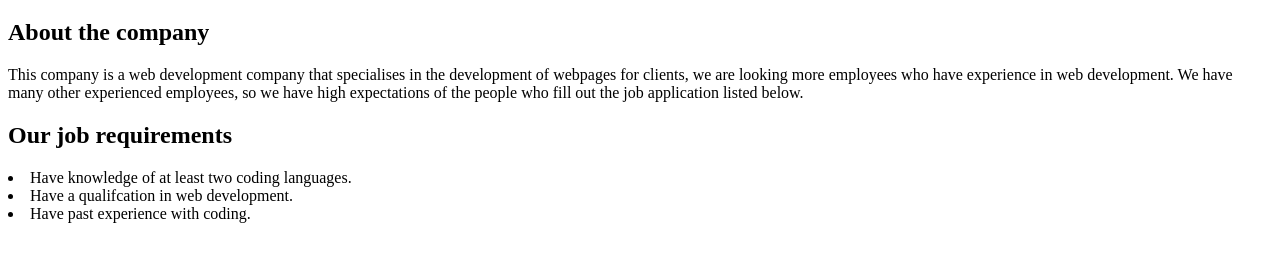
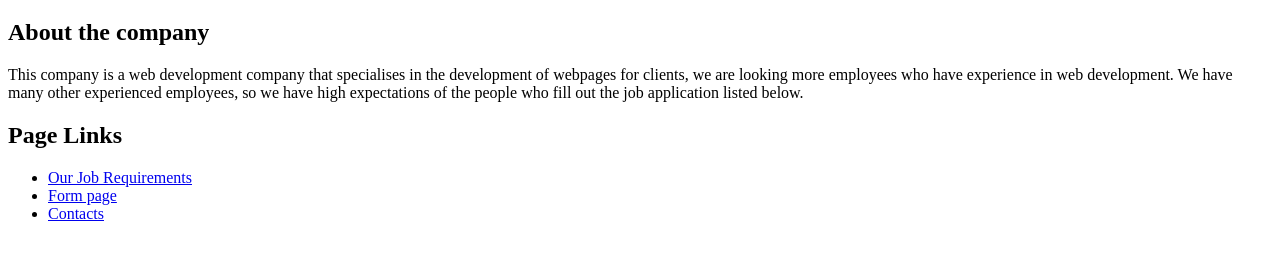
Before and after one commit to ryanb223/Cold-Beans, a plain HTML site: page index.html in a window 1280 px wide. Shown: the part 62-324 px from the top of the page. Drawn offline with Linux system fonts and the light colour scheme.

Commit message:
Add files via upload

```diff
--- a/index.html
+++ b/index.html
@@ -1,6 +1,9 @@
 <!doctype html>
 <html>
 <head>
+<meta charset="utf-8">
+<title>Hot Beans</title>
+
 
 <link rel="apple-touch-icon" sizes="152x152" href="https://ryanb223.github.io/Cold-Beans/apple-touch-icon.png">
 <link rel="icon" type="image/png" sizes="32x32" href="https://ryanb223.github.io/Cold-Beans/favicon-32x32.png">
@@ -12,9 +15,6 @@
 <meta name="msapplication-config" content="https://ryanb223.github.io/Cold-Beans/browserconfig.xml">
 <meta name="theme-color" content="#200303">
 
-<meta charset="utf-8">
-<title>Hot Beans</title>
-
 <link href="https://fonts.googleapis.com/css?family=Source+Code+Pro&display=swap" rel="stylesheet">
 <style>
 	h1{
@@ -25,21 +25,33 @@
 
 
 	</style>
+
+	<link rel="stylesheet" type="text/css" href="main.css">
+
+
 </head>
 
 <body>
 <h1> Hot Beans</h1>
 
 <h2>About the company</h2>
+<div id="cont1">
+<p>This company is a web development company that specialises in the development of webpages for clients, we are looking more employees who have experience in web development. We have many other experienced employees, so we have high expectations of the people who fill out the job application listed below. </p>
+</div>
+<h2>Page Links</h2>
 
-<p>This company is a web development company that specialises in the development of webpages for clients, we are looking more employees who have experience in web development. We have many other experienced employees, so we have high expectations of the people who fill out the job application listed below. </p>
 
-<h2>Our job requirements</h2>
+<ul class="navbar">
 
-<li>Have knowledge of at least two coding languages.</li>
-<li>Have a qualifcation in web development.</li>
-<li>Have past experience with coding.</li>
+<li><a href="page1.html">Our Job Requirements</a>
+<li><a href="page2.html">Form page</a>
+<li><a href="page3.html">Contacts</a>
 
-<img>
+
+
+</ul>
+
+
+
 	</body>
 	</html>
```
